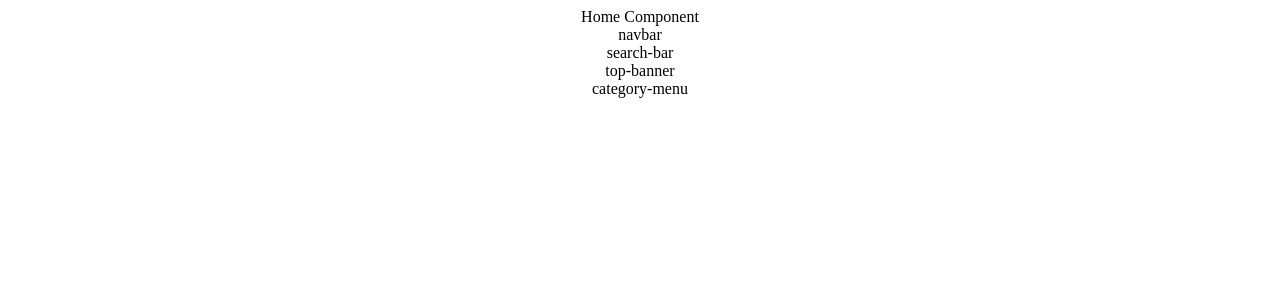
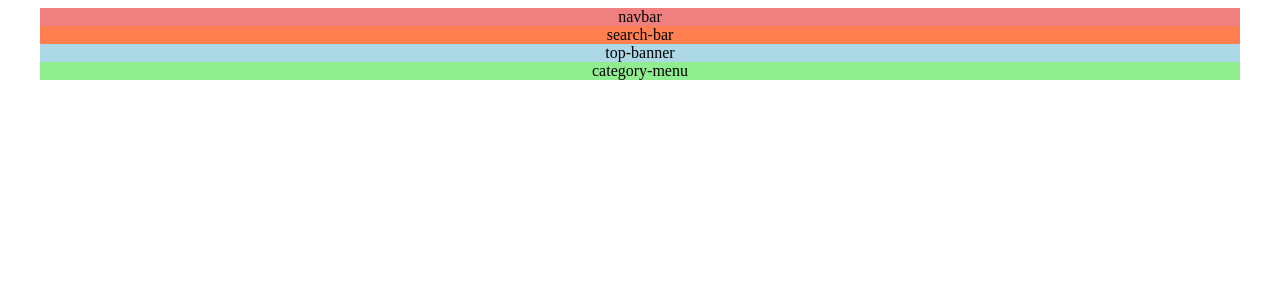
Before and after one commit to kritdev/angular_lab, an Angular app: page / in a window 1280 px wide. Shown: the top 300 px of the page. Built offline with nearby package versions, Linux system fonts and the light colour scheme.

Commit message:
set test color

```diff
--- a/src/app/app.component.css
+++ b/src/app/app.component.css
@@ -1,5 +1,8 @@
+.module {
+  all: unset;
+}
 .app_content {
   text-align: center;
-  width: 80%;
+  width: 1200px;
   margin: auto;
 }
--- a/src/app/homework1/category-menu/category-menu.component.css
+++ b/src/app/homework1/category-menu/category-menu.component.css
@@ -0,0 +1,3 @@
+div {
+  background-color: lightgreen;
+}
--- a/src/app/homework1/home/home.component.html
+++ b/src/app/homework1/home/home.component.html
@@ -1,5 +1,4 @@
 <div>
-  Home Component
   <navbar></navbar>
   <top-banner></top-banner>
   <category-menu></category-menu>
--- a/src/app/homework1/navbar/navbar.component.css
+++ b/src/app/homework1/navbar/navbar.component.css
@@ -0,0 +1,3 @@
+div {
+  background-color: lightcoral;
+}
--- a/src/app/homework1/search-bar/search-bar.component.css
+++ b/src/app/homework1/search-bar/search-bar.component.css
@@ -0,0 +1,3 @@
+div {
+  background-color: coral;
+}
--- a/src/app/homework1/top-banner/top-banner.component.css
+++ b/src/app/homework1/top-banner/top-banner.component.css
@@ -0,0 +1,3 @@
+div {
+  background-color: lightblue;
+}
```
